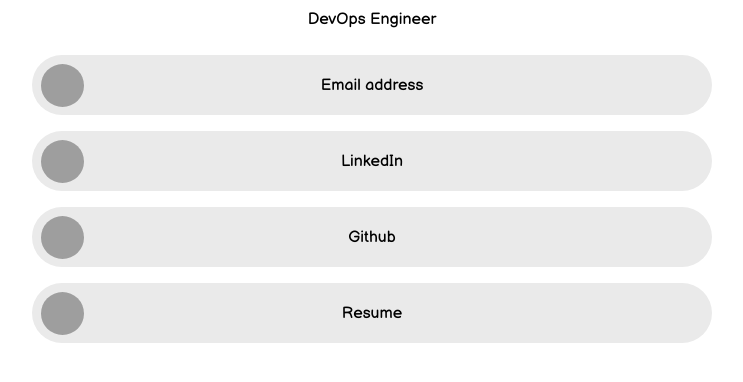
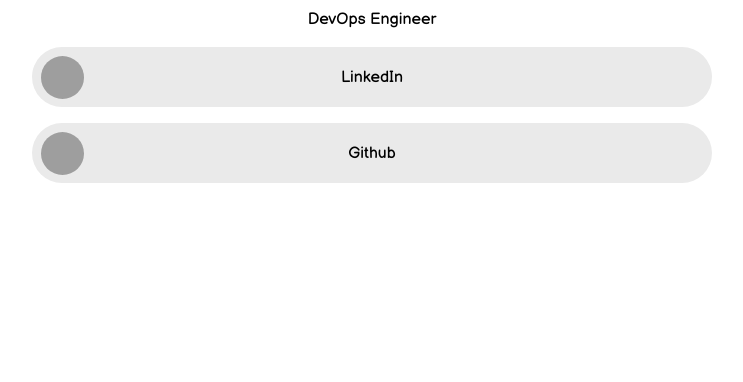
Before and after one commit to asngmewdio/me, a plain HTML site: page index.html in a window 1280 px wide. Shown: the part 184-566 px from the top of the page, without its empty margins (268-1011 px from the left). Drawn offline with Linux system fonts and the light colour scheme; grey boxes are pictures that could not be loaded.

Commit message:
Update index.html

```diff
--- a/index.html
+++ b/index.html
@@ -949,15 +949,6 @@
                     Wojciech Jarczak
                 </h2>
                 <div class="page-bioline text-fs-16 page-text-color page-text-font mt-12 ln-h-22 text-center">DevOps Engineer</div>
-
-                <div class="mt-24">
-                    <div class="page-item-wrap relative">
-                        <div class="page-item flex-both-center absolute"></div>
-                        <a target="_blank" rel="noopener nofollow" class="page-item-each py-10 flex-both-center" href="mailto:wojtekjarczak@icloud.com" data-id="331933" data-type="page_item">
-                            <img class="link-each-image" data-src="https://img.icons8.com/ios/50/000000/email-sign.png" src="https://img.icons8.com/ios/50/000000/email-sign.png" alt="Email address" />
-                            <span class="item-title text-center">Email address</span>
-                        </a>
-                    </div>
                     <div class="page-item-wrap relative">
                         <div class="page-item flex-both-center absolute"></div>
                         <a target="_blank" rel="noopener nofollow" class="page-item-each py-10 flex-both-center" href="https://linkedin.com/in/wjarczak/" data-id="331937" data-type="page_item">
@@ -970,13 +961,6 @@
                         <a target="_blank" rel="noopener nofollow" class="page-item-each py-10 flex-both-center" href="https://github.com/wjarczak" data-id="331940" data-type="page_item">
                             <img class="link-each-image" data-src="https://img.icons8.com/ios/50/000000/github--v1.png" src="https://img.icons8.com/ios/50/000000/github--v1.png" alt="Github" />
                             <span class="item-title text-center">Github</span>
-                        </a>
-                    </div>
-                    <div class="page-item-wrap relative">
-                        <div class="page-item flex-both-center absolute"></div>
-                        <a target="_blank" rel="noopener nofollow" class="page-item-each py-10 flex-both-center" href="https://1drv.ms/b/s!Avd5dAHkkR13xAoKsPimkEOVnpM5" data-id="331939" data-type="page_item">
-                            <img class="link-each-image" data-src="https://img.icons8.com/external-kiranshastry-lineal-kiranshastry/64/000000/external-user-interface-kiranshastry-lineal-kiranshastry.png" src="https://img.icons8.com/external-kiranshastry-lineal-kiranshastry/64/000000/external-user-interface-kiranshastry-lineal-kiranshastry.png" alt="Resume" />
-                            <span class="item-title text-center">Resume</span>
                         </a>
                     </div>
                 </div>
```
